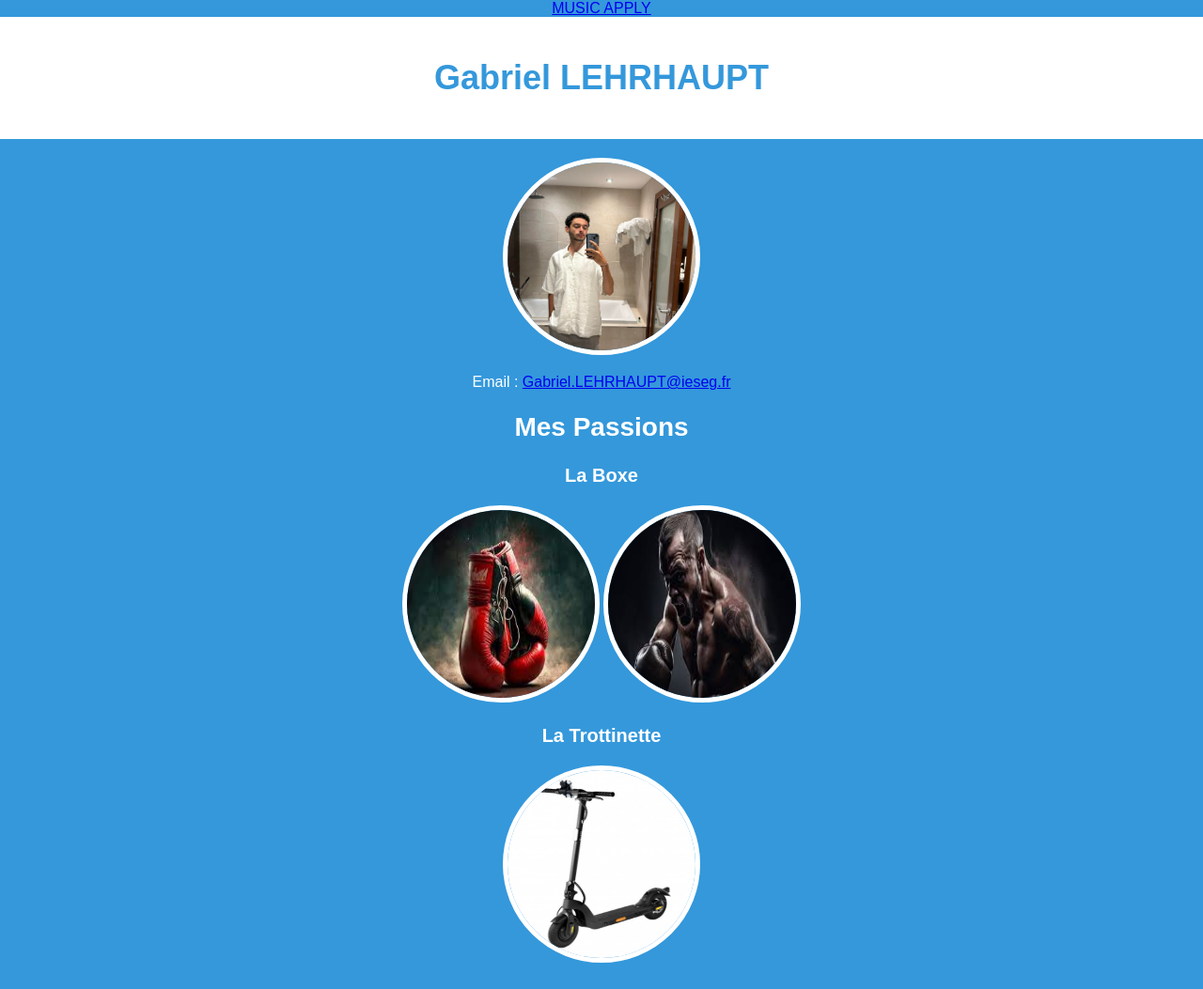
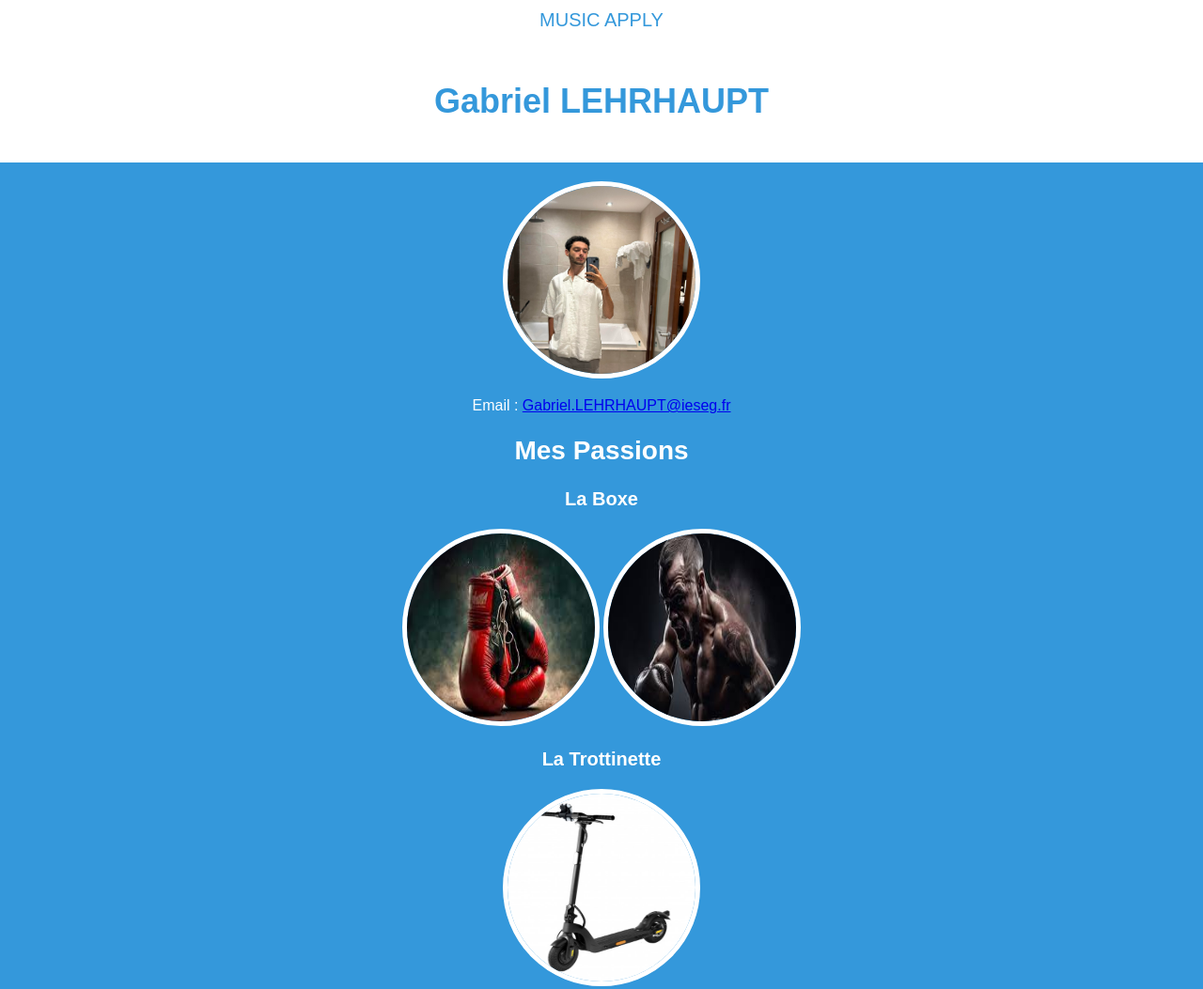
Before and after one commit to Max13-js/my-profile, a plain HTML site: page index.html in a window 1280 px wide. Shown: the whole page at 94% size. Drawn offline with Linux system fonts and the light colour scheme.

Commit message:
Update style.css

```diff
--- a/style.css
+++ b/style.css
@@ -5,6 +5,17 @@ body {
     text-align: center;
     margin: 0;
     padding: 0;
+}
+
+nav {
+    background-color: #fff;
+    padding: 10px;
+}
+
+nav a {
+    color: #3498db;
+    font-size: 20px;
+    text-decoration: none;
 }
 
 header {
```
